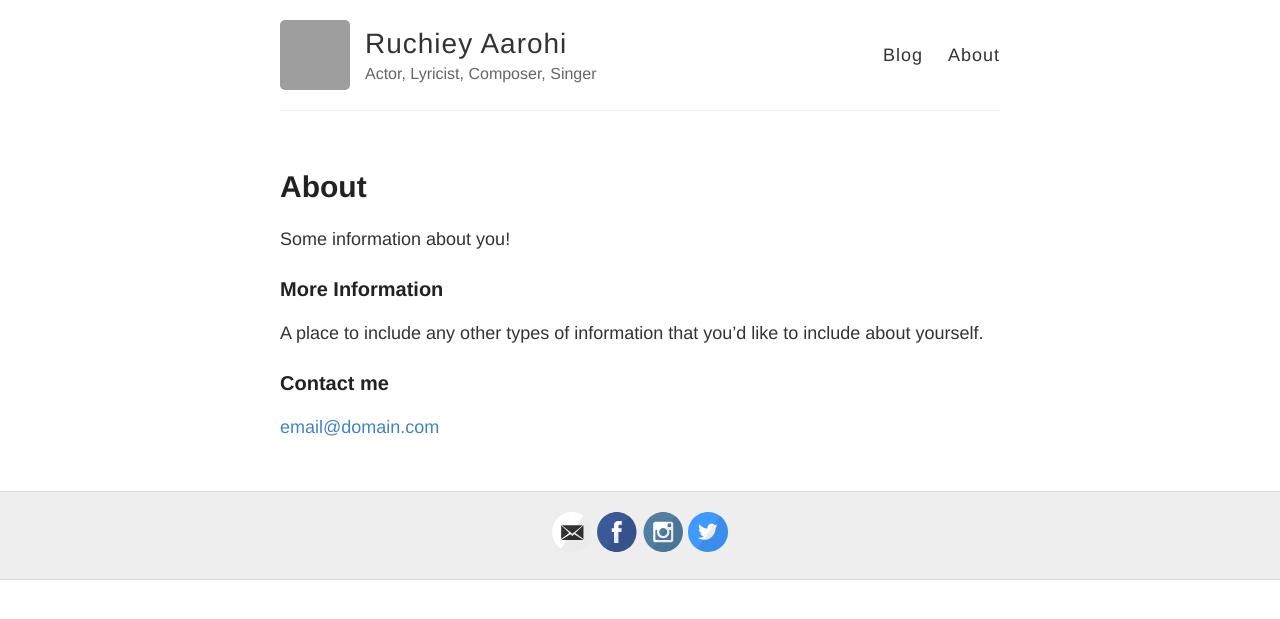
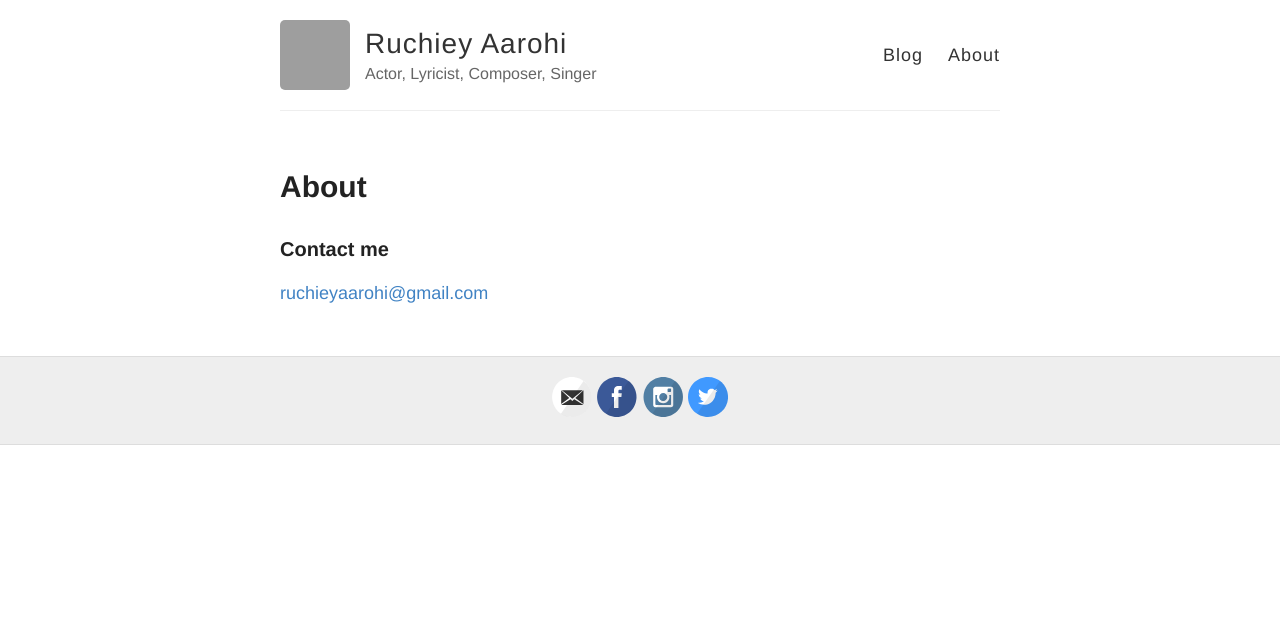
Before and after one commit to ruchiey/ruchiey.github.io, a Jekyll site: the page built from about.md, in a window 1280 px wide. Shown: the top 619 px of the page. Built offline with Jekyll 4.4.1, drawn with Linux system fonts in a browser that asks for light colours; grey boxes are pictures that could not be loaded.

Commit message:
updated about me

```diff
--- a/about.md
+++ b/about.md
@@ -4,12 +4,6 @@ title: About
 permalink: /about/
 ---
 
-Some information about you!
-
-### More Information
-
-A place to include any other types of information that you'd like to include about yourself.
-
 ### Contact me
 
-[email@domain.com](mailto:email@domain.com)
+[ruchieyaarohi@gmail.com](mailto:ruchieyaarohi@gmail.com)
```
Also changed, not shown: 1 other file.
